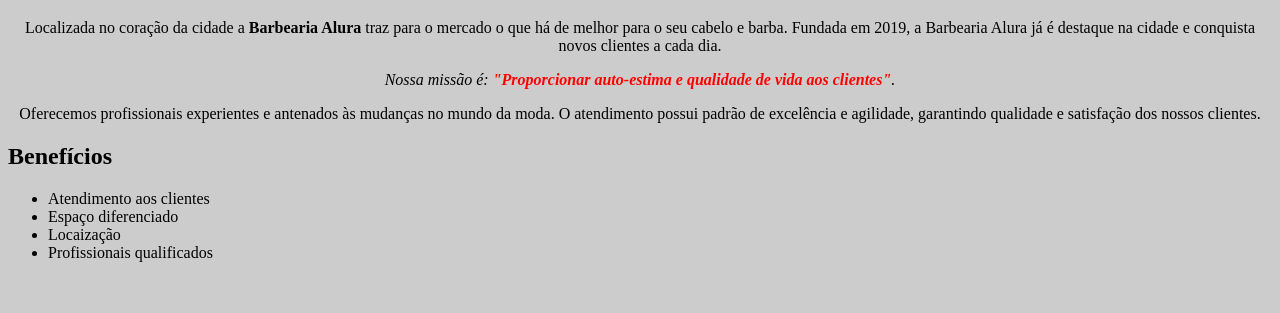
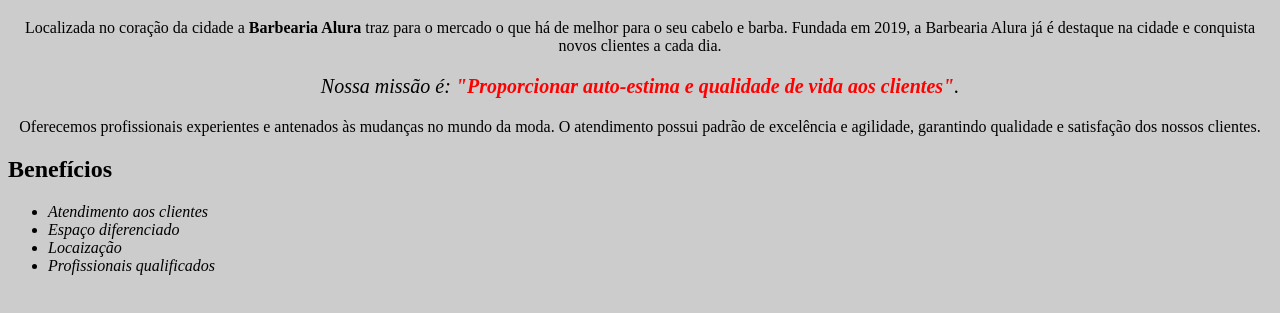
Before and after one commit to TheWayXD/Barbearia-alura, a plain HTML site: page index.html in a window 1280 px wide. Shown: the part 89-402 px from the top of the page. Drawn offline with Linux system fonts and the light colour scheme.

Commit message:
Update style.css

```diff
--- a/style.css
+++ b/style.css
@@ -2,10 +2,22 @@ body {
     background: #CCCCCC
 }
 
-p, h1 {
+#banner{
+    width: 100%;
+}
+
+h1, p {
     text-align: center;
+}
+
+#missao{
+    font-size: 20px;
 }
 
 em strong {
     color: #FF0000;
 }
+
+.itens{
+    font-style: italic;
+}
```
